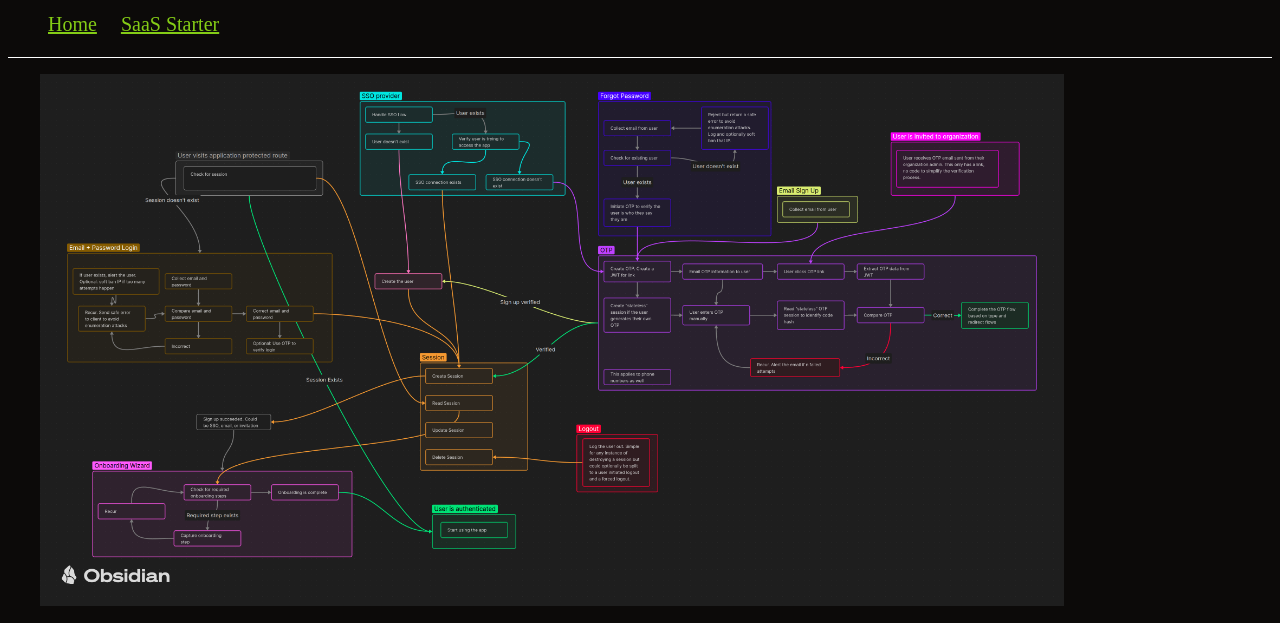
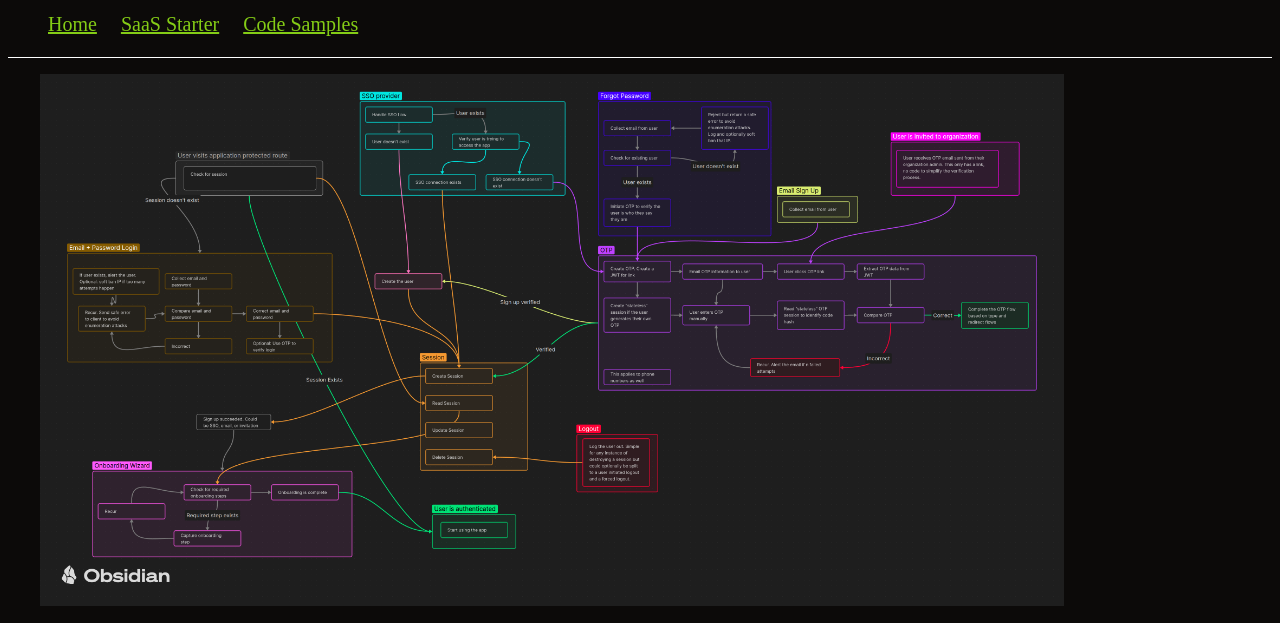
Before and after one commit to reidmosieur/portfolio, a plain HTML site: page saas-starter.html in a window 1280 px wide. Shown: the top 623 px of the page. Drawn offline with Linux system fonts and the light colour scheme.

Commit message:
added code samples to nav

```diff
--- a/saas-starter.html
+++ b/saas-starter.html
@@ -23,6 +23,9 @@
           </li>
           <li>
             <a href="/saas-starter.html">SaaS Starter</a>
+          </li>
+          <li>
+            <a href="/code-samples.html">Code Samples</a>
           </li>
         </ul>
       </nav>
```
